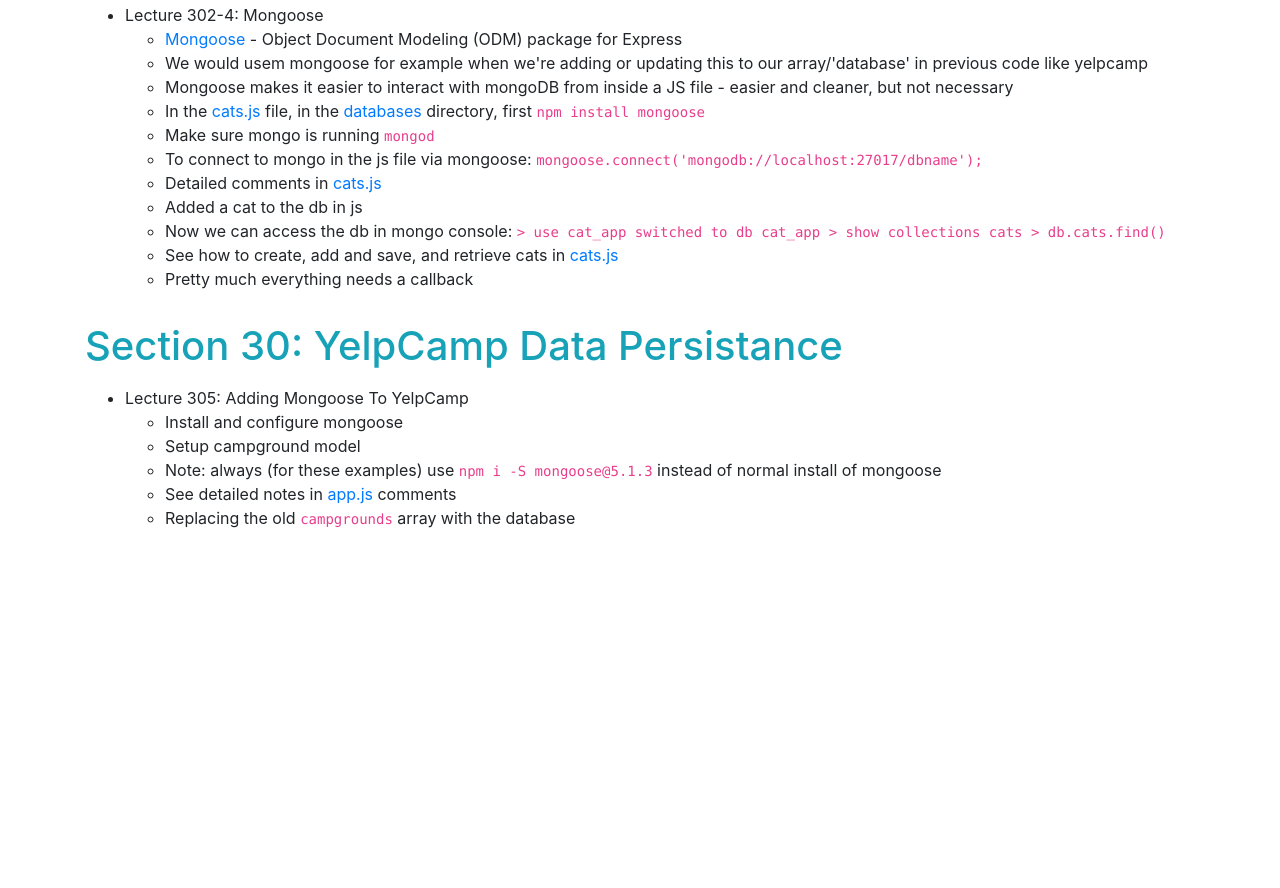
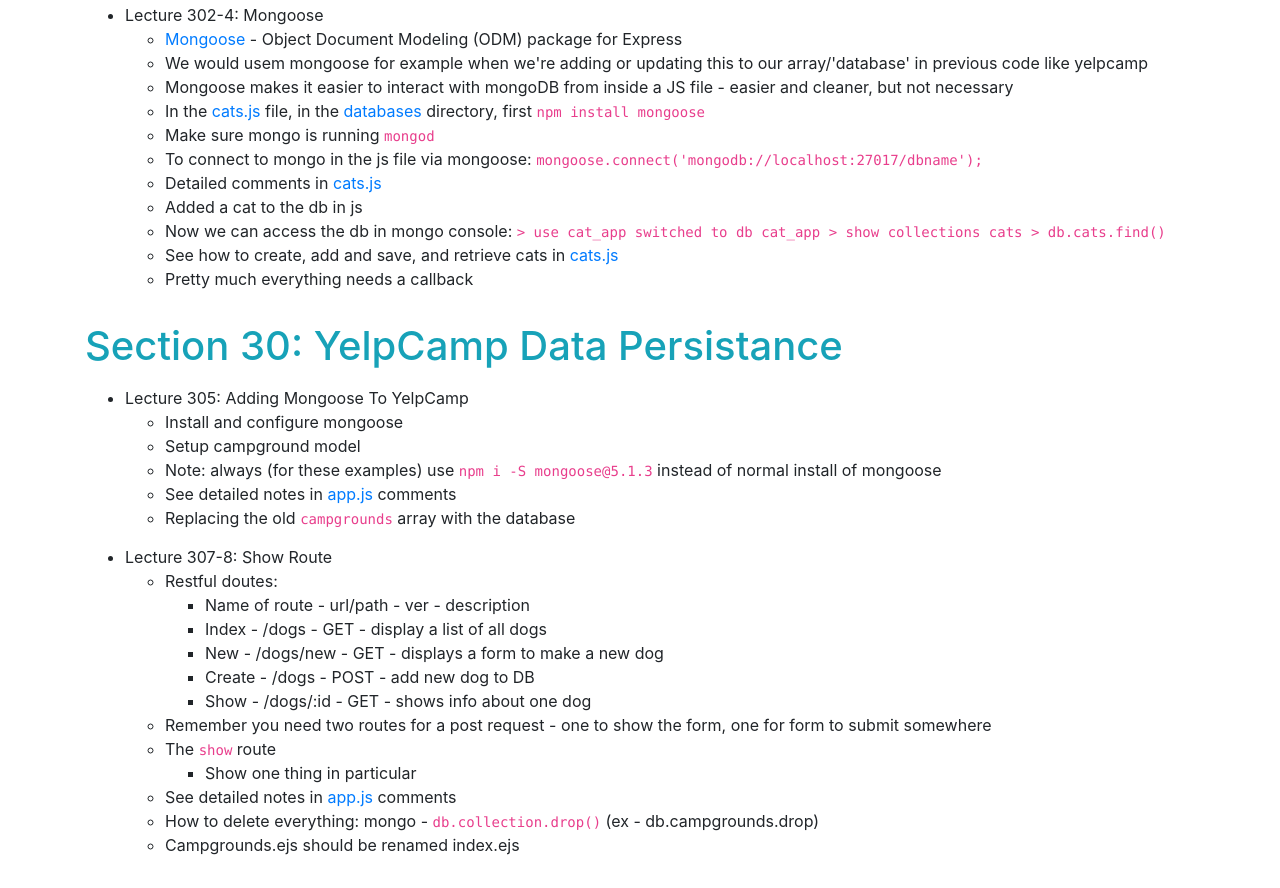
Before and after one commit to seasyhuang/Web-Dev-Bootcamp, a plain HTML site: page notes11.html in a window 1280 px wide. Shown: the part 3151-4039 px from the top of the page. Before the commit the page ends 3712 px from the top, so only its background shows below. Drawn offline with nearby package versions, Linux system fonts and the light colour scheme.

Commit message:
done mongo

```diff
--- a/notes11.html
+++ b/notes11.html
@@ -223,6 +223,27 @@
           <li>replacing the old <code>campgrounds</code> array with the database </li>
         </ul>
 
+        <li class="lecture">Lecture 307-8: show route</li>
+        <ul>
+          <li>restful doutes:</li>
+          <ul class="inner">
+            <li>name of route - url/path - ver - description</li>
+            <li>index - /dogs - GET -  display a list of all dogs</li>
+            <li>new - /dogs/new - GET - displays a form to make a new dog</li>
+            <li>create - /dogs - POST - add new dog to DB</li>
+            <li>show - /dogs/:id - GET - shows info about one dog </li>
+          </ul>
+          <li>remember you need two routes for a post request - one to show the form, one for form to submit somewhere</li>
+          <li>the <code>show</code> route </li>
+          <ul class="inner">
+            <li>show one thing in particular</li>
+          </ul>
+          <li>see detailed notes in <a href="introtonode/yelpcamp/v12/app.js">app.js</a> comments  </li>
+          <li>how to delete everything: mongo - <code>db.collection.drop()</code> (ex - db.campgrounds.drop)</li>
+          <li>campgrounds.ejs should be renamed index.ejs</li>
+
+
+        </ul>
 
 
       </ul>
```
